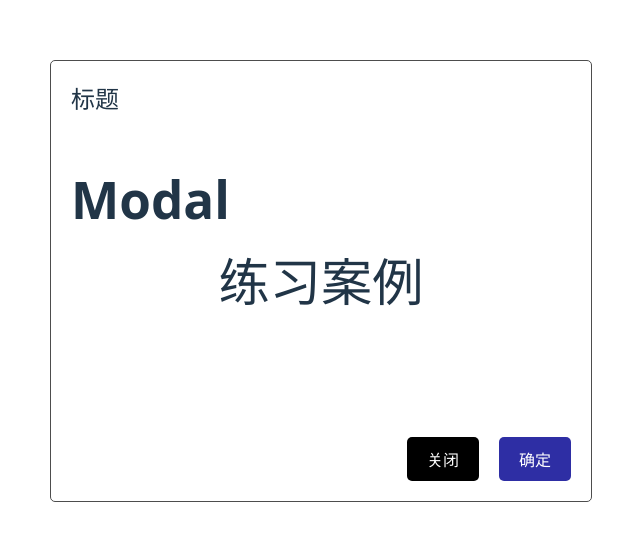
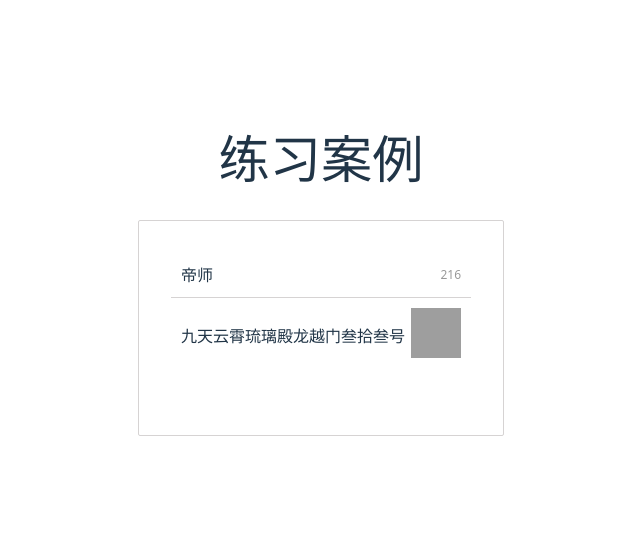
Before and after one commit to makursi/mylearningreacttrip, a React (Vite) app: page / in a window 1280 px wide. Shown: the part 119-660 px from the top of the page, without its empty margins (319-959 px from the left). Built offline with nearby package versions, Linux system fonts and the light colour scheme; grey boxes are pictures that could not be loaded.

Commit message:
Async componentLoad/Data

```diff
--- a/public/data.json
+++ b/public/data.json
@@ -1 +1,9 @@
-[{ "name": "Choria" }, { "name": "Carla" }]
+{
+  "data": {
+    "id": 1,
+    "address": "九天云霄琉璃殿龙越门叁拾叁号",
+    "name": "帝师",
+    "age": 216,
+    "avatar": "https://api.dicebear.com/7.x/avataaars/svg?seed=小满"
+  }
+}
--- a/src/App.tsx
+++ b/src/App.tsx
@@ -3,14 +3,23 @@ import "./App.css";
 // import Mystatehook from "./hooks/useStateChoria";
 // import ComponentProps from "./components/componentProps";
 // import Portal from "./components/componentPortal";
-import Modal from "./components/componentPortal";
+// import Modal from "./components/componentPortal";
+//异步组件
+// import Suspenseuse from "./components/async/componentSuspense";
+//异步数据
+import Card from "./components/async/asyncCard";
+import React, { useRef, useState, Suspense, lazy } from "react";
+import { Skeleton } from "./components/async/conponentAsyncData";
+//
 function App() {
   return (
     <>
       <h1>练习案例</h1>
       {/* 案例引用 */}
       <div>
-        <Modal></Modal>
+        <Suspense fallback={<Skeleton></Skeleton>}>
+          <Card></Card>
+        </Suspense>
       </div>
     </>
   );
--- /dev/null
+++ b/src/components/async/asyncCard.tsx
@@ -0,0 +1,38 @@
+import { use } from "react";
+import "./card.css";
+interface Data {
+  id: number;
+  address: string;
+  name: string;
+  age: number;
+  avatar: string;
+}
+
+const getData = async () => {
+  await new Promise((resolve) => setTimeout(resolve, 2000));
+  return (await fetch("http://localhost:5173/data.json").then((res) =>
+    res.json(),
+  )) as { data: Data };
+};
+
+//获取异步promise对象
+const dataPromise = getData();
+
+const Card: React.FC = () => {
+  const { data } = use(dataPromise);
+  return (
+    <div className="card">
+      <header className="card-header">
+        <div className="card-name">{data.name}</div>
+        <div className="card-age">{data.age}</div>
+      </header>
+      <section className="card-content">
+        <div className="card-address">{data.address}</div>
+        <div className="card-avatar">
+          <img width={50} height={50} src={data.avatar} alt="" />
+        </div>
+      </section>
+    </div>
+  );
+};
+export default Card;
--- /dev/null
+++ b/src/components/async/card.css
@@ -0,0 +1,27 @@
+.card {
+  width: 300px;
+  height: 150px;
+  border: 1px solid #d6d3d3;
+  margin: 30px;
+  border-radius: 2px;
+}
+
+.card-header {
+  display: flex;
+  justify-content: space-between;
+  align-items: center;
+  border-bottom: 1px solid #d6d3d3;
+  padding: 10px;
+}
+
+.card-age {
+  font-size: 12px;
+  color: #999;
+}
+
+.card-content {
+  display: flex;
+  justify-content: space-between;
+  align-items: center;
+  padding: 10px;
+}
--- /dev/null
+++ b/src/components/async/componentSuspense.tsx
@@ -0,0 +1,14 @@
+//https://message163.github.io/react-docs/react/components/suspense.html
+//使用suspense 进行异步组件加载
+import React, { lazy, Suspense } from "react";
+
+const AsyncComponent = lazy(() => import("./conponentSuspenseAsync"));
+export default function Suspenseuse(): React.FC {
+  return (
+    <>
+      <Suspense fallback={<div>Loading</div>}>
+        <AsyncComponent></AsyncComponent>
+      </Suspense>
+    </>
+  );
+}
--- /dev/null
+++ b/src/components/async/conponentAsyncData.tsx
@@ -0,0 +1,17 @@
+//异步数据加载
+//1.创建骨架屏
+import "./index.css";
+export const Skeleton = () => {
+  return (
+    <div className="skeleton">
+      <header className="skeleton-header">
+        <div className="skeleton-name"></div>
+        <div className="skeleton-age"></div>
+      </header>
+      <section className="skeleton-content">
+        <div className="skeleton-address"></div>
+        <div className="skeleton-avatar"></div>
+      </section>
+    </div>
+  );
+};
--- /dev/null
+++ b/src/components/async/index.css
@@ -0,0 +1,62 @@
+.skeleton {
+  width: 300px;
+  height: 150px;
+  border: 1px solid #d6d3d3;
+  margin: 30px;
+  border-radius: 2px;
+}
+
+.skeleton-header {
+  display: flex;
+  justify-content: space-between;
+  align-items: center;
+  border-bottom: 1px solid #d6d3d3;
+  padding: 10px;
+}
+
+.skeleton-name {
+  width: 100px;
+  height: 20px;
+  background-color: #d6d3d3;
+  animation: skeleton-loading 1.5s ease-in-out infinite;
+}
+
+.skeleton-age {
+  width: 50px;
+  height: 20px;
+  background-color: #d6d3d3;
+  animation: skeleton-loading 1.5s ease-in-out infinite;
+}
+
+.skeleton-content {
+  display: flex;
+  justify-content: space-between;
+  align-items: center;
+  padding: 10px;
+}
+
+.skeleton-address {
+  width: 100px;
+  height: 20px;
+  background-color: #d6d3d3;
+  animation: skeleton-loading 1.5s ease-in-out infinite;
+}
+
+.skeleton-avatar {
+  width: 50px;
+  height: 50px;
+  background-color: #d6d3d3;
+  animation: skeleton-loading 1.5s ease-in-out infinite;
+}
+
+@keyframes skeleton-loading {
+  0% {
+    opacity: 0.6;
+  }
+  50% {
+    opacity: 1;
+  }
+  100% {
+    opacity: 0.6;
+  }
+}
--- a/src/components/componentPortal.tsx
+++ b/src/components/componentPortal.tsx
@@ -1,3 +1,4 @@
+//https://message163.github.io/react-docs/react/components/createPortal.html
 import "./index.css";
 import { createPortal } from "react-dom";
 //一个API将子组件（child）渲染到指定的 DOM 节点（container）
```
Also changed, not shown: src/components/async/conponentSuspenseAsync.tsx (added, +7 -0 lines).
